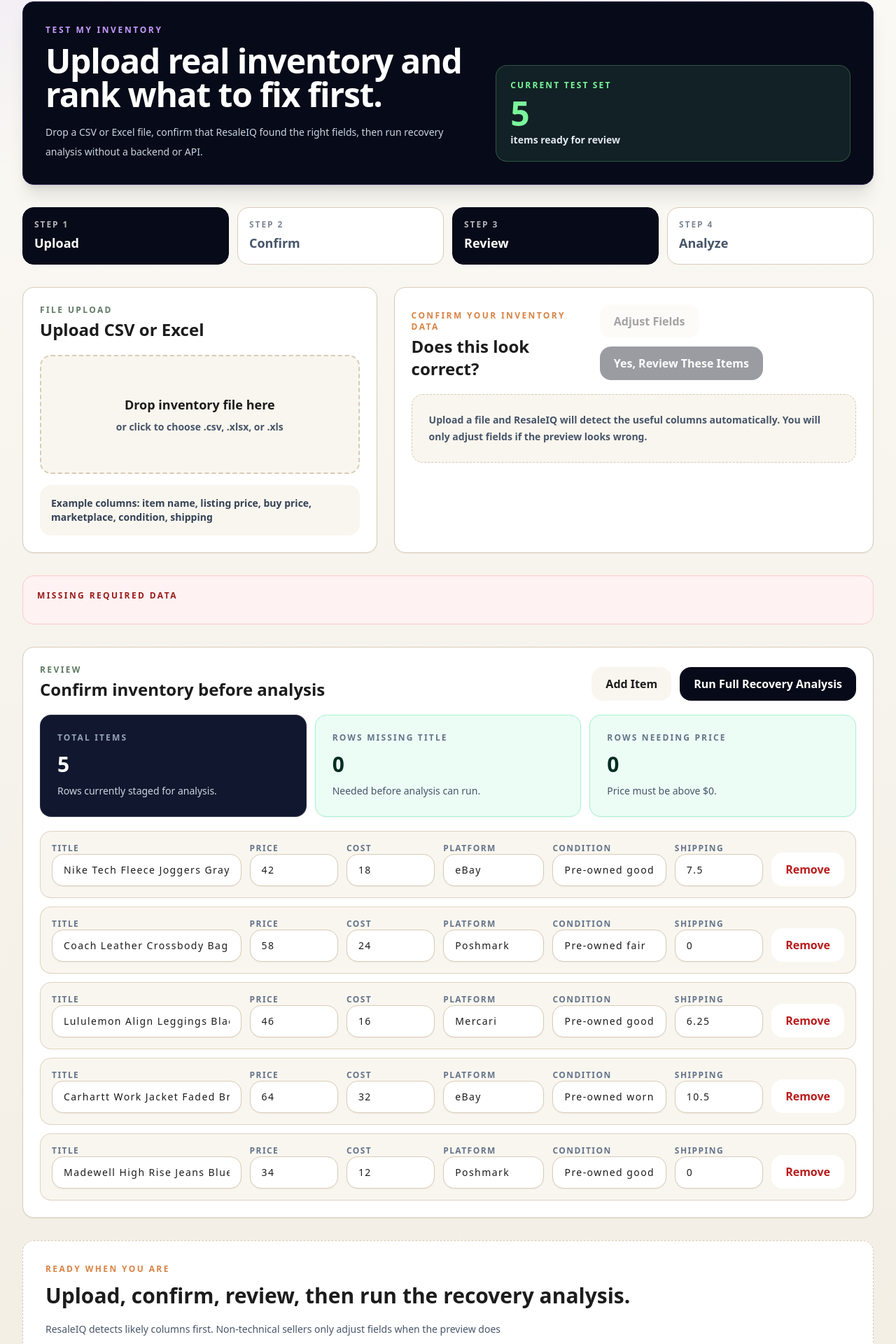
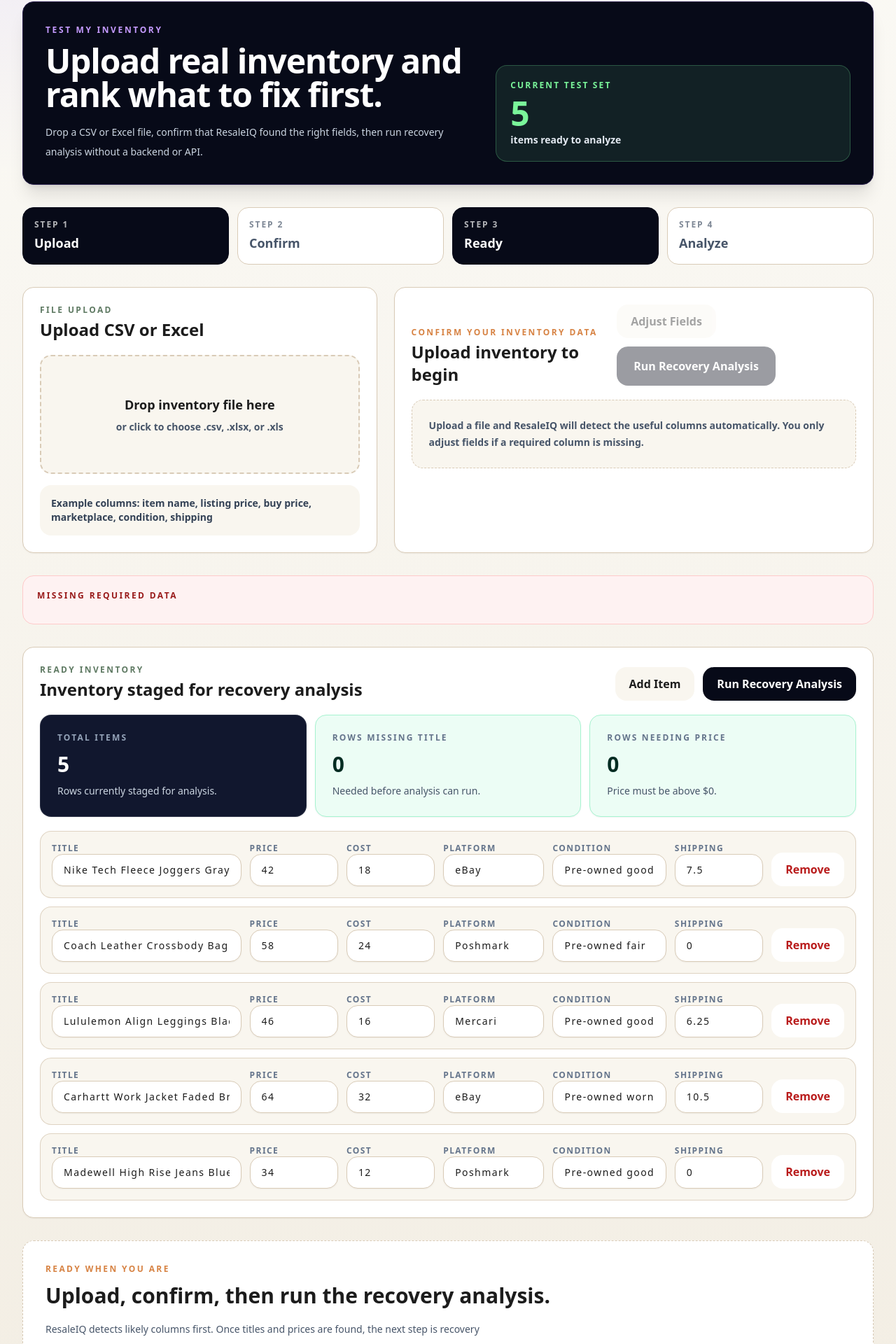
Before and after one commit to RejectedDope/ResaleIQ, a Next.js app: page /inventory in a window 1280 px wide. Shown: the part 266-2186 px from the top of the page at 70% size. Built offline with nearby package versions, Linux system fonts and the light colour scheme.

Commit message:
Add positive inventory upload confirmation flow

```diff
--- a/app/inventory/page.tsx
+++ b/app/inventory/page.tsx
@@ -229,16 +229,10 @@ function cleanRows(rows: ParsedRow[], mapping: ColumnMap) {
     const platform = normalizePlatform(row[mapping.platform]);
     const condition = normalizeCondition(row[mapping.condition]) || 'condition missing';
 
-    if (!mapping.cost) warnings.push('Cost was not detected, so missing costs were treated as $0.');
-    if (!mapping.platform) warnings.push('Platform was not detected, so eBay was used as the default.');
-    if (!mapping.condition) warnings.push('Condition was not detected, so condition missing was used.');
-    if (!mapping.shipping) warnings.push('Shipping was not detected, so shipping was treated as $0.');
-
     return { id: index + 1, title, price, cost, platform, condition, shipping };
   });
 
   if (rows.length > MAX_IMPORT_ROWS) warnings.push(`This file has more than ${MAX_IMPORT_ROWS} rows, so the MVP imported the first ${MAX_IMPORT_ROWS}.`);
-  if (items.length < 5) warnings.push('This is a small sample. Results still run, but 5 or more rows will give a better daily picture.');
 
   return { items, warnings: Array.from(new Set(warnings)) };
 }
@@ -365,6 +359,7 @@ export default function InventoryPage() {
   const itemSummary = useMemo(() => summarizeItems(items), [items]);
   const requiredMappingMissing = REQUIRED_FIELDS.filter((field) => !mapping[field]);
   const canConfirmDetectedRows = parsedRows.length > 0 && requiredMappingMissing.length === 0;
+  const canRunDetectedAnalysis = mappingSummary.ready;
   const canAnalyzeItems = itemSummary.total > 0 && itemSummary.missingTitles === 0 && itemSummary.priceProblems === 0;
   const previewRows = parsedRows.slice(0, 5);
   const previewColumns = INVENTORY_FIELDS.map((field) => mapping[field.key]).filter(Boolean);
@@ -425,8 +420,6 @@ export default function InventoryPage() {
       const nextWarnings: string[] = [];
 
       if (!parsed.rows.length) nextWarnings.push('We could not find any inventory rows in this file.');
-      if (parsed.rows.length && detection.mapping.title) nextWarnings.push(`We detected "${detection.mapping.title}" as your title column. Confirm with the preview.`);
-      if (parsed.rows.length && detection.mapping.price) nextWarnings.push(`We detected "${detection.mapping.price}" as your price column. Confirm with the preview.`);
       if (parsed.rows.length && !detection.mapping.title) nextWarnings.push('We still need your title column. Open Adjust Fields if the preview shows it under a different name.');
       if (parsed.rows.length && !detection.mapping.price) nextWarnings.push('We still need your price column. Open Adjust Fields if the preview shows it under a different name.');
       if (parsed.rows.length > MAX_IMPORT_ROWS) nextWarnings.push(`This file has ${parsed.rows.length} rows. The MVP will use the first ${MAX_IMPORT_ROWS}.`);
@@ -444,16 +437,17 @@ export default function InventoryPage() {
     }
   };
 
-  const confirmDetectedRows = () => {
-    if (!canConfirmDetectedRows) {
-      setWarnings(['We need a title column and a price column before we can import your inventory.']);
+  const runDetectedAnalysis = () => {
+    if (!canRunDetectedAnalysis) {
+      setWarnings(['We need item titles and prices above $0 before recovery analysis can run.']);
       setShowFieldEditor(true);
+      setHasRun(false);
       return;
     }
     const cleaned = cleanRows(parsedRows, mapping);
     setItems(cleaned.items.length ? cleaned.items : STARTER_ITEMS);
     setWarnings(cleaned.warnings);
-    setHasRun(false);
+    setHasRun(true);
   };
 
   const runAnalysis = () => {
@@ -473,8 +467,8 @@ export default function InventoryPage() {
 
   const steps = [
     { label: 'Upload', complete: Boolean(parsedRows.length || items.length), active: !parsedRows.length },
-    { label: 'Confirm', complete: parsedRows.length > 0 && requiredMappingMissing.length === 0, active: parsedRows.length > 0 && !hasRun },
-    { label: 'Review', complete: canAnalyzeItems, active: !hasRun && canAnalyzeItems },
+    { label: 'Confirm', complete: canConfirmDetectedRows, active: parsedRows.length > 0 && !hasRun },
+    { label: 'Ready', complete: canAnalyzeItems, active: !hasRun && canAnalyzeItems },
     { label: 'Analyze', complete: hasRun, active: hasRun },
   ];
 
@@ -492,7 +486,7 @@ export default function InventoryPage() {
           <div className="rounded-2xl border border-[#7AF59A]/25 bg-[#7AF59A]/10 p-5">
             <p className="text-xs font-bold uppercase tracking-[0.18em] text-[#7AF59A]">Current test set</p>
             <p className="mt-2 text-5xl font-black text-[#7AF59A]">{items.length}</p>
-            <p className="mt-1 text-sm font-bold text-slate-200">items ready for review</p>
+            <p className="mt-1 text-sm font-bold text-slate-200">items ready to analyze</p>
           </div>
         </div>
       </div>
@@ -534,41 +528,54 @@ export default function InventoryPage() {
           <div className="flex flex-col gap-3 md:flex-row md:items-end md:justify-between">
             <div>
               <p className="text-xs font-bold uppercase tracking-[0.2em] text-clay">Confirm Your Inventory Data</p>
-              <h3 className="mt-1 text-2xl font-extrabold text-ink">Does this look correct?</h3>
+              <h3 className="mt-1 text-2xl font-extrabold text-ink">{canRunDetectedAnalysis ? 'This looks good - you are ready to analyze' : 'Upload inventory to begin'}</h3>
             </div>
             <div className="flex flex-wrap gap-3">
               <button type="button" onClick={() => setShowFieldEditor((value) => !value)} disabled={!columns.length} className="bg-ivory text-ink disabled:opacity-40">
                 Adjust Fields
               </button>
-              <button type="button" onClick={confirmDetectedRows} disabled={!canConfirmDetectedRows} className="bg-[#070A18] text-white hover:bg-[#2B185F] disabled:opacity-40">
-                Yes, Review These Items
+              <button type="button" onClick={runDetectedAnalysis} disabled={!canRunDetectedAnalysis} className="bg-[#070A18] px-6 py-4 text-base font-extrabold text-white hover:bg-[#2B185F] disabled:opacity-40">
+                Run Recovery Analysis
               </button>
             </div>
           </div>
 
           {columns.length ? (
             <>
+              {canRunDetectedAnalysis ? (
+                <div className="mt-5 rounded-2xl border border-emerald-200 bg-emerald-50 p-5 text-emerald-950">
+                  <p className="text-xs font-bold uppercase tracking-[0.2em] text-emerald-700">Inventory detected</p>
+                  <h4 className="mt-2 text-2xl font-extrabold">We've successfully read your inventory.</h4>
+                  <p className="mt-2 text-sm font-bold text-emerald-800">This looks good - you're ready to analyze.</p>
+                  <div className="mt-4 grid gap-3 md:grid-cols-3">
+                    <div className="rounded-2xl bg-white p-4 text-sm font-extrabold text-emerald-900">✓ Inventory detected</div>
+                    <div className="rounded-2xl bg-white p-4 text-sm font-extrabold text-emerald-900">✓ Prices found</div>
+                    <div className="rounded-2xl bg-white p-4 text-sm font-extrabold text-emerald-900">✓ Titles found</div>
+                  </div>
+                </div>
+              ) : null}
+
               <div className="mt-5 grid gap-3 md:grid-cols-3">
                 {INVENTORY_FIELDS.map((field) => {
                   const detected = mapping[field.key];
                   const requiredMissing = Boolean(field.required && !detected);
-                  const needsReview = Boolean(detected && confidence[field.key] !== 'High');
+                  const needsAttention = Boolean(detected && confidence[field.key] !== 'High');
                   const cardClass = requiredMissing
                     ? 'border border-red-200 bg-red-50 text-red-800'
-                    : needsReview
+                    : needsAttention
                       ? 'border border-[#FFD36B]/60 bg-[#FFD36B]/10 text-[#6F4A00]'
-                      : 'border border-tan bg-ivory text-slate-700';
+                      : 'border border-emerald-200 bg-emerald-50 text-emerald-950';
                   const detectedMessage = detected
-                    ? `We detected this as your ${field.label.toLowerCase()} column: ${detected}`
+                    ? `Ready: ${detected}`
                     : field.required
                       ? `We still need your ${field.label.toLowerCase()} column`
-                      : 'Not detected, optional';
+                      : 'Optional field not detected';
 
                   return (
                     <div key={field.key} className={`rounded-2xl p-4 ${cardClass}`}>
                       <p className="text-xs font-extrabold uppercase tracking-[0.16em] opacity-70">{field.label}</p>
                       <p className="mt-2 text-sm font-extrabold">{detectedMessage}</p>
-                      <p className="mt-2 text-xs font-bold">Confidence: {detected ? confidence[field.key] : 'Low'}{needsReview ? ' - review preview' : ''}</p>
+                      <p className="mt-2 text-xs font-bold">Confidence: {detected ? confidence[field.key] : 'Low'}{needsAttention ? ' - matched from preview' : ''}</p>
                     </div>
                   );
                 })}
@@ -624,7 +631,7 @@ export default function InventoryPage() {
             </>
           ) : (
             <div className="mt-5 rounded-2xl border border-dashed border-tan bg-ivory p-6 text-sm font-bold leading-6 text-slate-600">
-              Upload a file and ResaleIQ will detect the useful columns automatically. You will only adjust fields if the preview looks wrong.
+              Upload a file and ResaleIQ will detect the useful columns automatically. You only adjust fields if a required column is missing.
             </div>
           )}
         </div>
@@ -632,7 +639,7 @@ export default function InventoryPage() {
 
       {warnings.length || requiredMappingMissing.length || mappingSummary.priceProblems || mappingSummary.missingTitles ? (
         <div className={`rounded-2xl border p-5 ${requiredMappingMissing.length ? 'border-red-200 bg-red-50' : 'border-[#FFD36B]/50 bg-[#FFD36B]/10'}`}>
-          <p className={`text-xs font-bold uppercase tracking-[0.2em] ${requiredMappingMissing.length ? 'text-red-800' : 'text-[#8A5A00]'}`}>{requiredMappingMissing.length ? 'Missing required data' : 'Review before importing'}</p>
+          <p className={`text-xs font-bold uppercase tracking-[0.2em] ${requiredMappingMissing.length ? 'text-red-800' : 'text-[#8A5A00]'}`}>{requiredMappingMissing.length ? 'Missing required data' : 'Ready with notes'}</p>
           <ul className="mt-3 space-y-2 text-sm font-bold text-slate-700">
             {mappingSummary.missingTitles && mapping.title ? <li>- Some rows are missing item titles.</li> : null}
             {mappingSummary.priceProblems && mapping.price ? <li>- Some rows need a usable price above $0.</li> : null}
@@ -644,15 +651,15 @@ export default function InventoryPage() {
       <div className="rounded-2xl border border-tan bg-white p-6 shadow-sm">
         <div className="flex flex-col gap-3 md:flex-row md:items-end md:justify-between">
           <div>
-            <p className="text-xs font-bold uppercase tracking-[0.2em] text-sage">Review</p>
-            <h3 className="mt-1 text-2xl font-extrabold text-ink">Confirm inventory before analysis</h3>
+            <p className="text-xs font-bold uppercase tracking-[0.2em] text-sage">Ready Inventory</p>
+            <h3 className="mt-1 text-2xl font-extrabold text-ink">Inventory staged for recovery analysis</h3>
           </div>
           <div className="flex flex-wrap gap-3">
             <button type="button" onClick={addItem} disabled={!canAdd} className="bg-ivory text-ink disabled:opacity-40">
               Add Item
             </button>
             <button type="button" onClick={runAnalysis} disabled={!canAnalyzeItems} className="bg-[#070A18] text-white hover:bg-[#2B185F] disabled:opacity-40">
-              {canAnalyzeItems ? 'Run Full Recovery Analysis' : 'Fix Required Fields First'}
+              {canAnalyzeItems ? 'Run Recovery Analysis' : 'Fix Required Fields First'}
             </button>
           </div>
         </div>
@@ -774,9 +781,9 @@ export default function InventoryPage() {
       ) : (
         <div className="rounded-2xl border border-dashed border-tan bg-white p-8 shadow-sm">
           <p className="text-xs font-bold uppercase tracking-[0.2em] text-clay">Ready When You Are</p>
-          <h3 className="mt-3 text-3xl font-extrabold text-ink">Upload, confirm, review, then run the recovery analysis.</h3>
+          <h3 className="mt-3 text-3xl font-extrabold text-ink">Upload, confirm, then run the recovery analysis.</h3>
           <p className="mt-4 max-w-2xl text-sm leading-7 text-slate-600">
-            ResaleIQ detects likely columns first. Non-technical sellers only adjust fields when the preview does not look right.
+            ResaleIQ detects likely columns first. Once titles and prices are found, the next step is recovery analysis.
           </p>
         </div>
       )}
```
